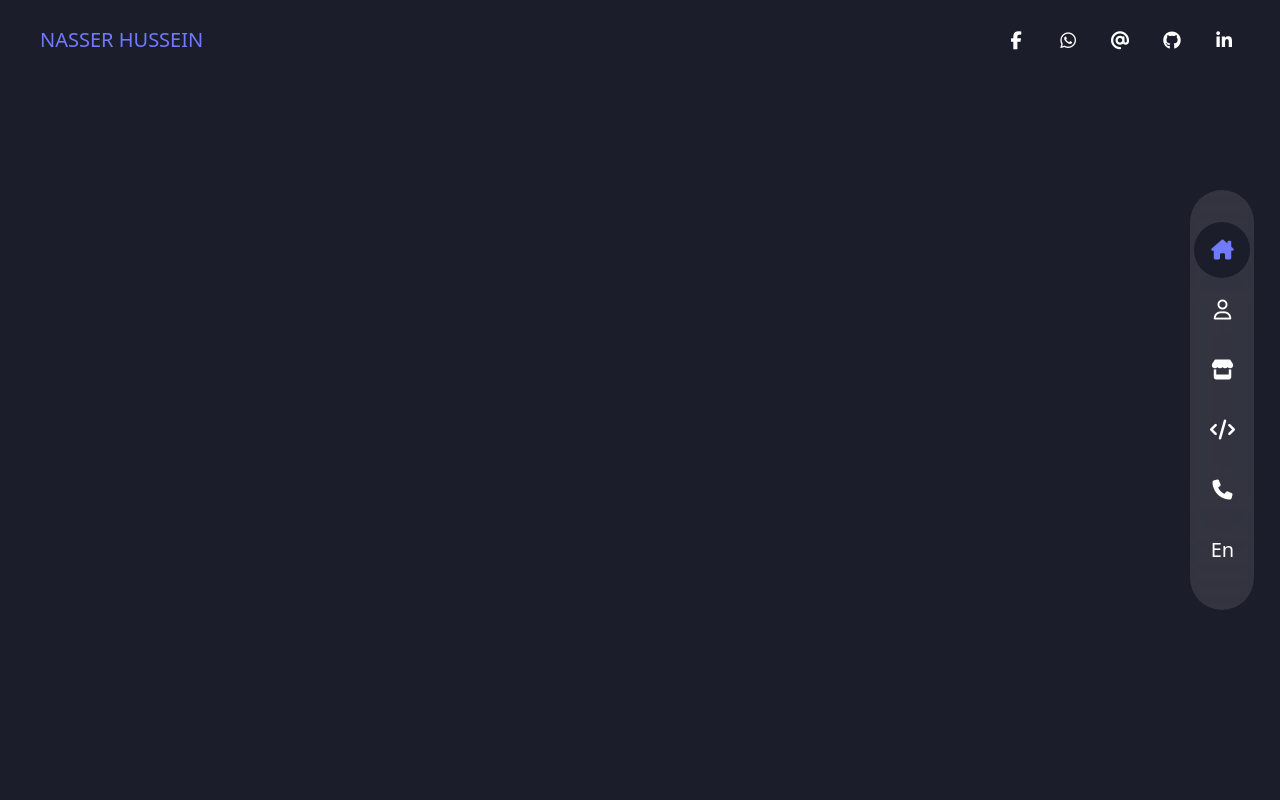
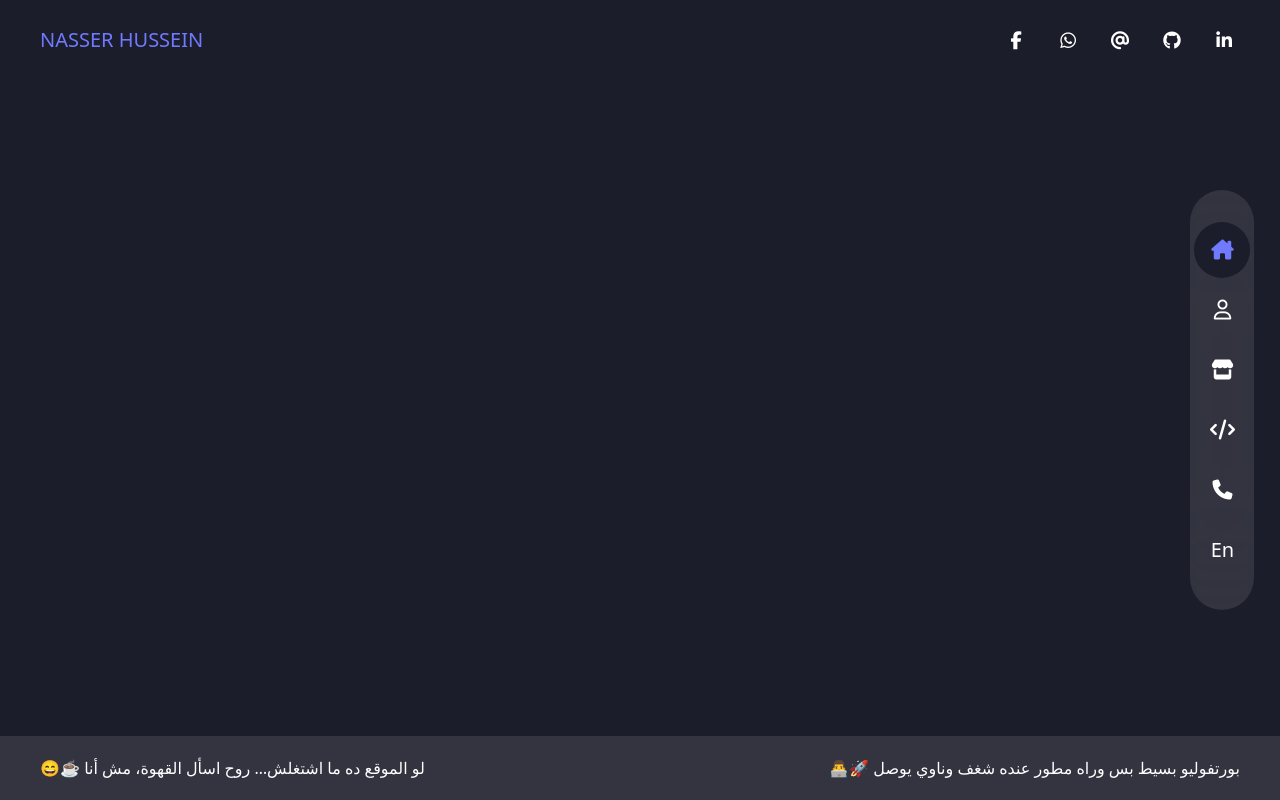
Before and after one commit to Nasser-H/nasser-portfolio, a Next.js app: page / in a window 1280 px wide. Built offline with nearby package versions, Linux system fonts and the light colour scheme.

Commit message:
footer has finshed

```diff
--- /dev/null
+++ b/src/app/_Components/footer/page.tsx
@@ -0,0 +1,12 @@
+import React from 'react'
+
+export default function Footer() {
+  return <>
+  <footer className='fixed bottom-0 left-0 right-0 px-4 lg:px-10 lg:py-5 pt-2 bg-bgSecond'>
+    <div className='text-white flex lg:flex-row lg:justify-between flex-col-reverse text-center items-center gap-y-3 lg:mb-0 mb-24 md:text-[1rem] text-[0.7rem]'>
+      <p dir='rtl'>لو الموقع ده ما اشتغلش… روح اسأل القهوة، مش أنا ☕😄</p>
+      <p dir='rtl'>بورتفوليو بسيط بس وراه مطور عنده شغف وناوي يوصل 🚀👨‍💻</p>
+    </div>
+  </footer>
+  </>
+}
--- a/src/app/page.tsx
+++ b/src/app/page.tsx
@@ -1,11 +1,13 @@
 import React from 'react'
-import TopBar from './_Components/TopBar/page';
-import NavBar from './_Components/NavBar/page';
+import TopBar from './_components/topbar/page';
+import NavBar from './_components/navbar/page';
+import Footer from './_components/footer/page';
 
 export default function Home() {
   return <>
   <TopBar/>
   <NavBar/>
-    {/* <div>Home</div> */}
+  {/* <div>Home</div> */}
+  <Footer/>
   </>
 }
```
